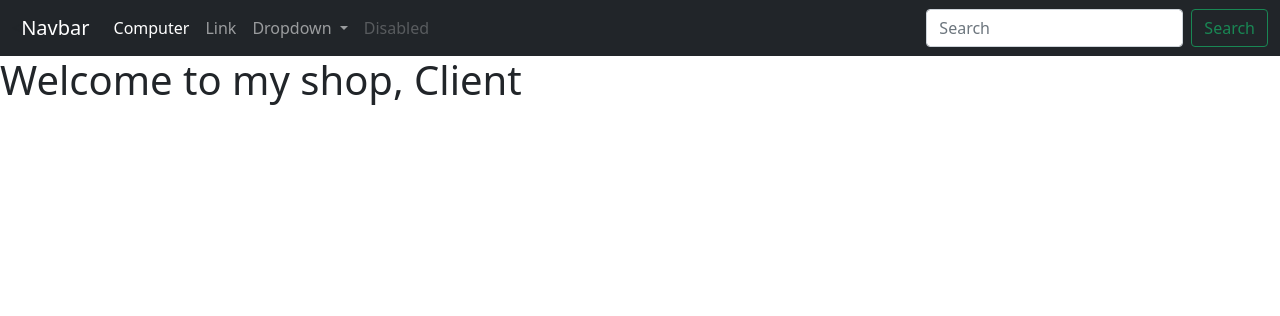
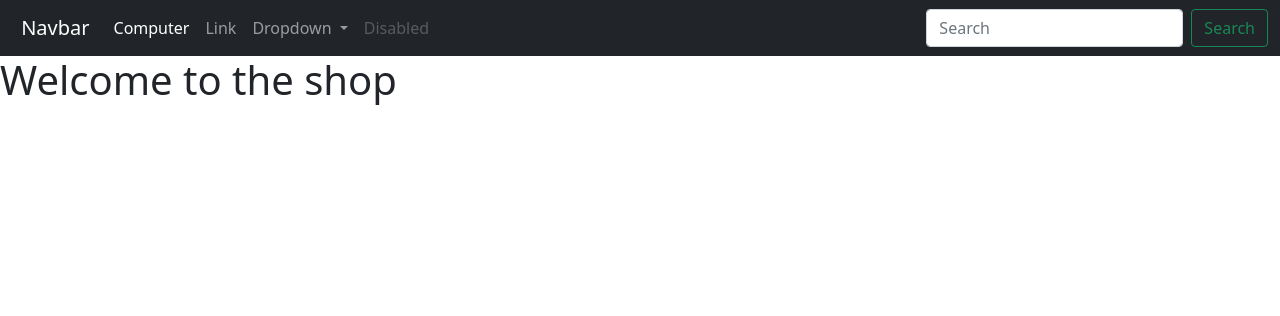
Before and after one commit to AskarDok/hw2, a Django app: page / in a window 1280 px wide. Shown: the top 316 px of the page. Run offline with Django 3.2, Linux system fonts and the light colour scheme.

Commit message:
gret page

```diff
--- a/templates/gret_page.html
+++ b/templates/gret_page.html
@@ -1,4 +1,6 @@
 {% extends 'layout.html' %}
 {% block content %}
-    <h1>Welcome to my shop, Client</h1>
+<h1>Welcome to the shop</h1>
+
+
 {% endblock %}
```
